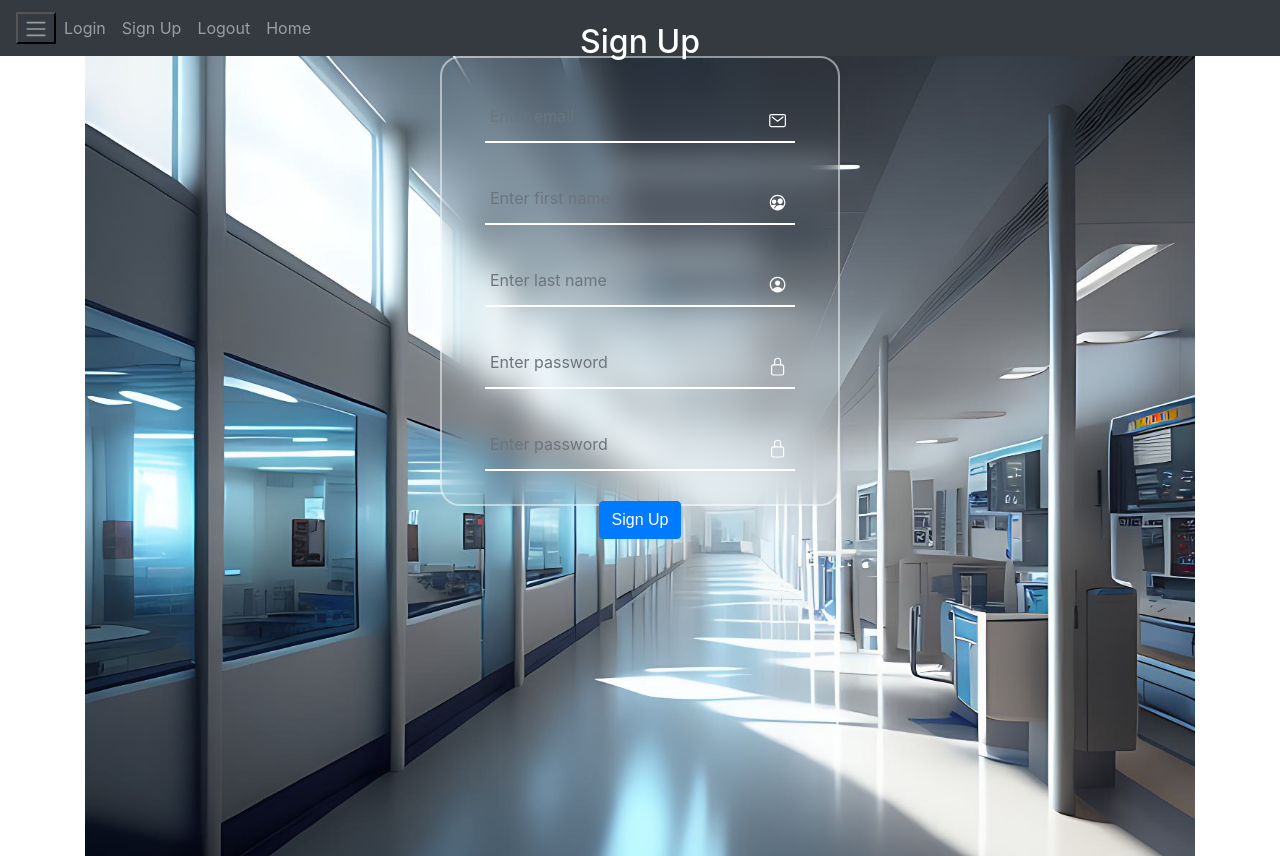
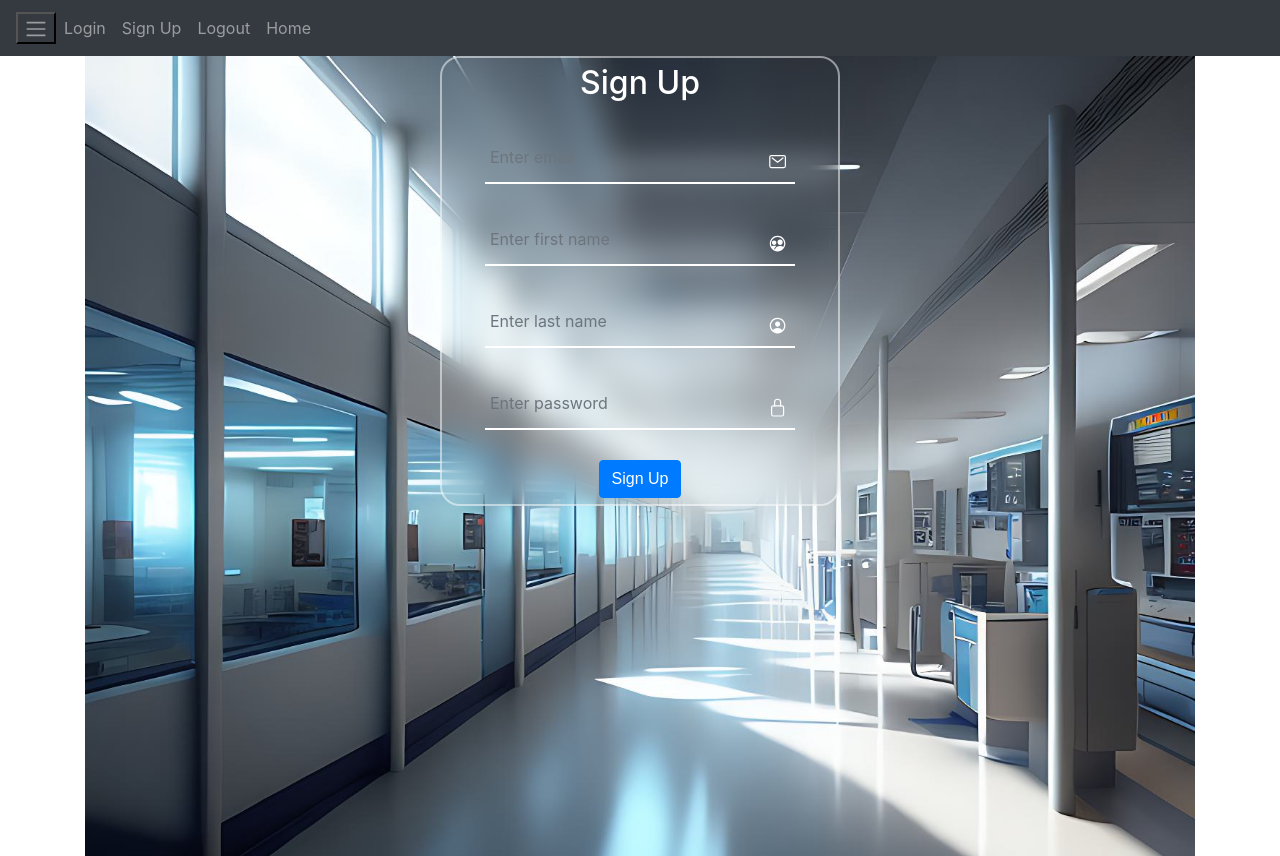
Before and after one commit to RishiAnanth4/Proj-Medical_startup, a Flask app: page /sign-up in a window 1280 px wide. Run offline with Flask 3, Linux system fonts and the light colour scheme; some libraries are stand-ins or nearby versions.

Commit message:
requirements.txt add

```diff
--- a/login/website/templates/sign_up.html
+++ b/login/website/templates/sign_up.html
@@ -24,14 +24,10 @@
                             </div>
                             <div class="inputbox">
                                 <ion-icon name="lock-closed-outline"></ion-icon>
-                                <input type="password" class="form-control" id="password1" name="password1" placeholder="Enter password">
-                            </div>
-                            <div class="inputbox">
-                                <ion-icon name="lock-closed-outline"></ion-icon>
-                                <input type="password" class="form-control" id="password2" name="password2" placeholder="Enter password">
+                                <input type="password" class="form-control" id="password" name="password" placeholder="Enter password">
                             </div>
                             <div class="final">
-                                <button type="submit" class="btn btn-primary">Sign Up</button>
+                            <button type="submit" class="btn btn-primary">Sign Up</button>
                             </div>
                         </form>
                     </div>
```
Also changed, not shown: login/website/database.db.
